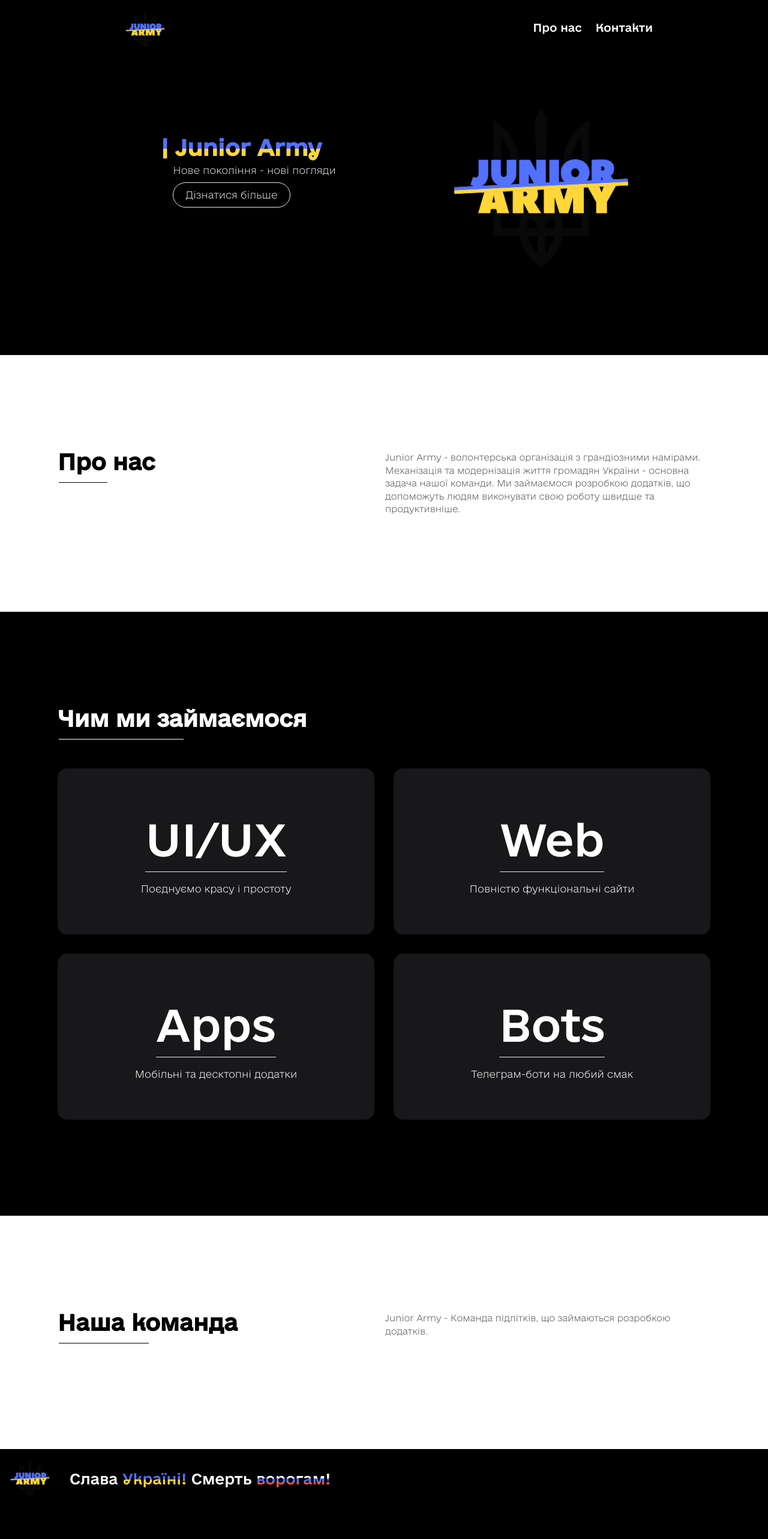
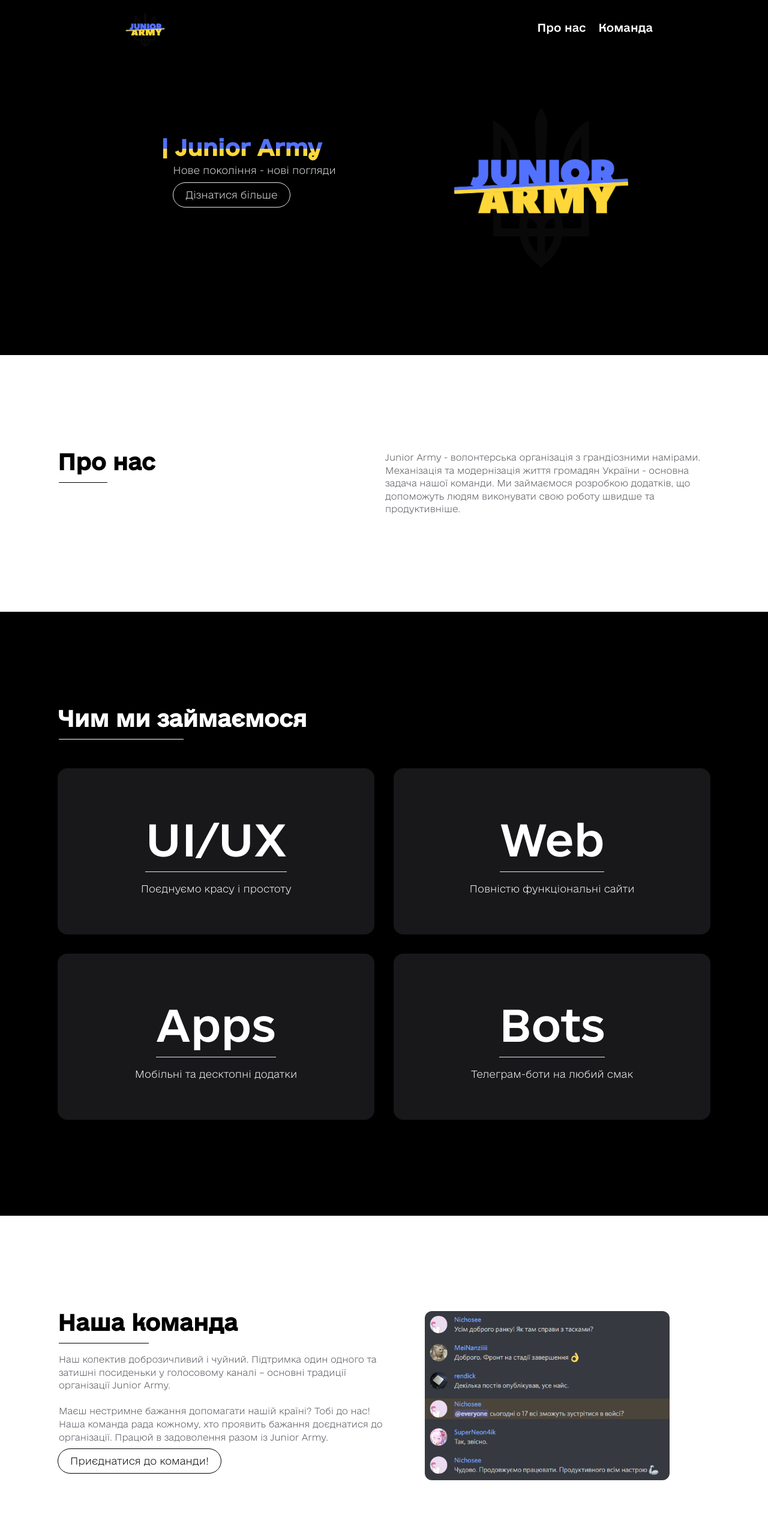
Before and after one commit to juniorarmyua/website, a Next.js app: page / in a window 1280 px wide. Shown: the top 2566 px of the page at 60% size. Before the commit the page ends 2516 px from the top, so only its background shows below. Built offline with nearby package versions, Linux system fonts and the light colour scheme.

Commit message:
Fix & final

```diff
--- a/pages/_app.js
+++ b/pages/_app.js
@@ -1,7 +1,15 @@
+import Head from 'next/head'
 import '../styles/globals.css'
 
 function MyApp({ Component, pageProps }) {
-  return <Component {...pageProps} />
+    return (
+        <>
+            <Head>
+                <title>Junior Army</title>
+            </Head>
+            <Component {...pageProps} />
+        </>
+    )
 }
 
 export default MyApp
--- a/pages/_document.js
+++ b/pages/_document.js
@@ -5,7 +5,6 @@
         return (
             <Html>
                 <Head>
-                    <title>Junior Army</title>
                     <link rel='icon' href='logo.png'/>
                 </Head>
                 <body className='text-white bg-black transition-all'>
--- a/pages/index.js
+++ b/pages/index.js
@@ -1,19 +1,28 @@
 import Image from 'next/image'
 import logo from '../public/logo.png'
+import chat from '../public/chat.png'
+
+function scrollInfo() {
+    document.getElementById('info').scrollIntoView()
+}
+
+function scrollCommand() {
+    document.getElementById('command').scrollIntoView()
+}
 
 export default function Home() {
     return (
         <div className='mx-8 lg:mx-24'>
             <div className='lg:mx-24 lg:grid flex lg:grid-cols-2 items-center'>
                 <div className='justify-self-start'>
-                    <Image src={logo} width={100} height={100}/>
+                    <Image alt='' src={logo} width={100} height={100}/>
                 </div>
                 <div className='-mt-2 text-lg grid grid-cols-2 gap-4 font-head justify-self-end'>
-                    <button>
+                    <button onClick={scrollInfo}>
                         Про нас
                     </button>
-                    <button>
-                        Контакти
+                    <button onClick={scrollCommand}>
+                        Команда
                     </button>
                 </div>
             </div>
@@ -26,16 +35,16 @@
                         <p className='ml-5 text-zinc-200 font-thin'>
                             Нове покоління - нові погляди
                         </p>
-                        <button className='mt-2 ml-5 text-zinc-200 px-5 py-2 border rounded-full hover:border-white/75'>
+                        <button className='mt-2 ml-5 text-zinc-200 px-5 py-2 border rounded-full hover:border-white/75' onClick={scrollInfo}>
                             Дізнатися більше
                         </button>
                     </div>
                     <div className='ml-3 lg:ml-48 lg:mt-16 lg:scale-150'>
-                        <Image src={logo} width={300} height={300}/>
+                        <Image alt='' src={logo} width={300} height={300}/>
                     </div>
                 </div>
             </div>
-            <div className='grid bg-white py-16 -mx-8 lg:-mx-24 text-black'>
+            <div className='grid bg-white py-16 -mx-8 lg:-mx-24 text-black' id='info'>
                 <div className='mx-8 lg:mx-24'>
                     <div className='grid lg:grid-cols-2 py-24'>
                         <h1 className='font-head font-black text-3xl lg:text-[36px] justify-self-start'>
@@ -82,20 +91,32 @@
                     </div>
                 </div>
             </div>
-            <div className='grid bg-white py-16 -mx-8 lg:-mx-24 text-black'>
+            <div className='grid bg-white py-16 -mx-8 lg:-mx-24 text-black' id='command'>
                 <div className='mx-8 lg:mx-24'>
                     <div className='grid lg:grid-cols-2 py-24'>
-                        <h1 className='font-head font-black text-3xl lg:text-[36px] justify-self-start'>
-                            Наша команда<hr className='w-1/2 border-black my-4 ml-0.5'/>
-                        </h1>
-                        <p className='justify-self-end ml-0.5 text-[0.9rem] text-zinc-600'>
-                            Junior Army - Команда підлітків, що займаються розробкою додатків.
-                        </p>
+                        <div>
+                            <h1 className='font-head font-black text-3xl lg:text-[36px] justify-self-start'>
+                                Наша команда<hr className='w-1/2 border-black my-4 ml-0.5'/>
+                            </h1>
+                            <p className='justify-self-end ml-0.5 text-[0.9rem] text-zinc-600'>
+                                Наш колектив доброзичливий і чуйний. Підтримка один одного та затишні посиденьки у голосовому каналі – основні традиції організації Junior Army.
+                                <br/><br/>
+                                Маєш нестримне бажання допомагати нашій країні? Тобі до нас! Наша команда рада кожному, хто проявить бажання доєднатися до організації. Працюй в задоволення разом із Junior Army.
+                            </p>
+                            <button className='mt-2 text-black px-5 py-2 border border-black rounded-full hover:border-black/75'>
+                                <a href='https://docs.google.com/forms/d/e/1FAIpQLSfujkkRCBZ1tbOiFObz12_4miPcp0OqSFtDt3pXQka5qom4fg/viewform'>
+                                    Приєднатися до команди!
+                                </a>
+                            </button>
+                        </div>
+                        <div className='mt-4 lg:-mt-12'>
+                            <Image alt='' src={chat} className='rounded-2xl lg:scale-75'/>
+                        </div>
                     </div>
                 </div>
             </div>
             <footer className='-mx-8 lg:-mx-24 flex items-center'>
-                <Image src={logo} width={100} height={100}/>
+                <Image alt='' src={logo} width={100} height={100}/>
                 <div className='text-2xl ml-4 gap-4 font-head'>
                     <p>
                         Слава <span className='slava-ukraini'>Україні!</span> <br className='lg:hidden'/>Смерть <span className='death-for-enemy'>ворогам!</span>
--- a/styles/globals.css
+++ b/styles/globals.css
@@ -5,11 +5,6 @@
 @font-face {
     font-family: e-UkraineHead;
     src: url('../fonts/e-UkraineHead-LOGO.otf');
-}
-
-@font-face {
-    font-family: e-Ukraine;
-    src: url('../fonts/e-Ukraine-Regular.otf');
 }
 
 @font-face {
@@ -21,9 +16,6 @@
     font-family: e-UkraineHead, sans-serif;
 }
 
-.font-h {
-    font-family: e-Ukraine, sans-serif;
-}
 
 html {
     font-family: e-Ukraine-Thin, sans-serif;
```
Also changed, not shown: fonts/e-Ukraine-Regular.otf (deleted).
